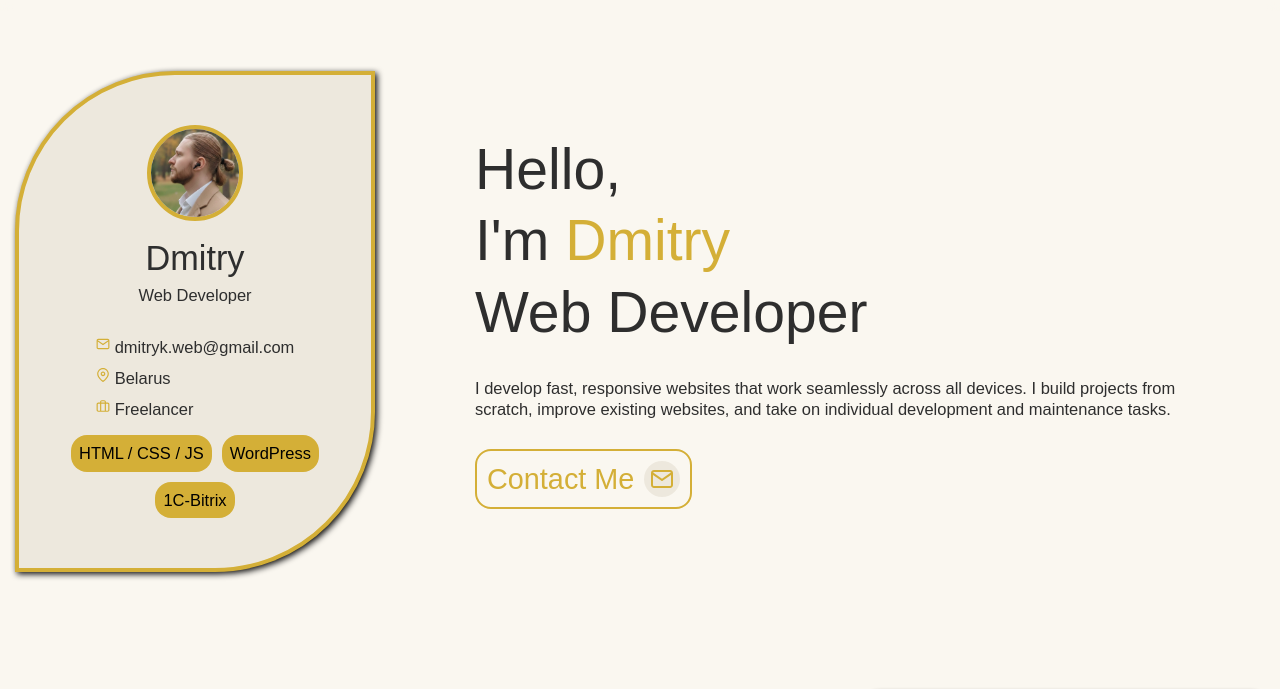
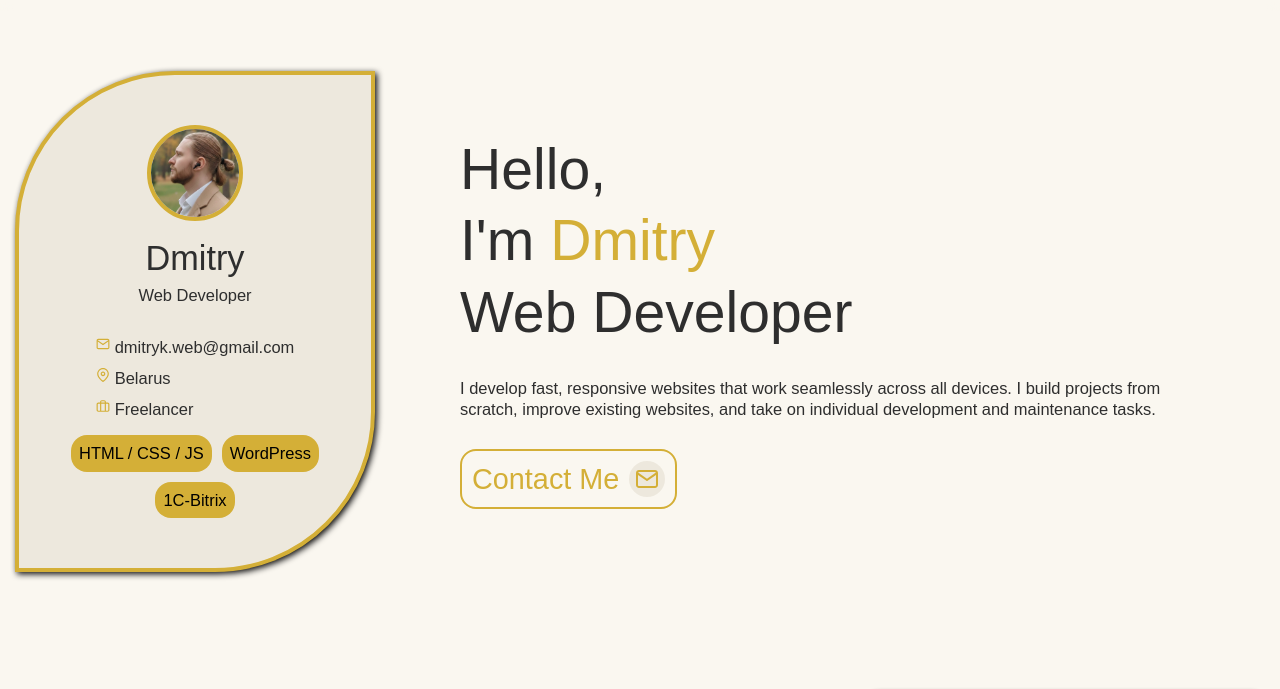
Before and after one commit to Dmitry-K-web/My-site, a website built with Vite: page src/index.html in a window 1280 px wide. Shown: the part 101-790 px from the top of the page. Built offline with nearby package versions, Linux system fonts and the light colour scheme; files whose address does not match are found by name.

Commit message:
Update _hero.scss

```diff
--- a/src/scss/blocks/_hero.scss
+++ b/src/scss/blocks/_hero.scss
@@ -19,7 +19,6 @@
 	&__body {
 		margin-inline: auto;
 		max-width: rem(500);
-		padding-left: rem(15);
 		display: flex;
 		flex-direction: column;
 		row-gap: rem(20);
```
